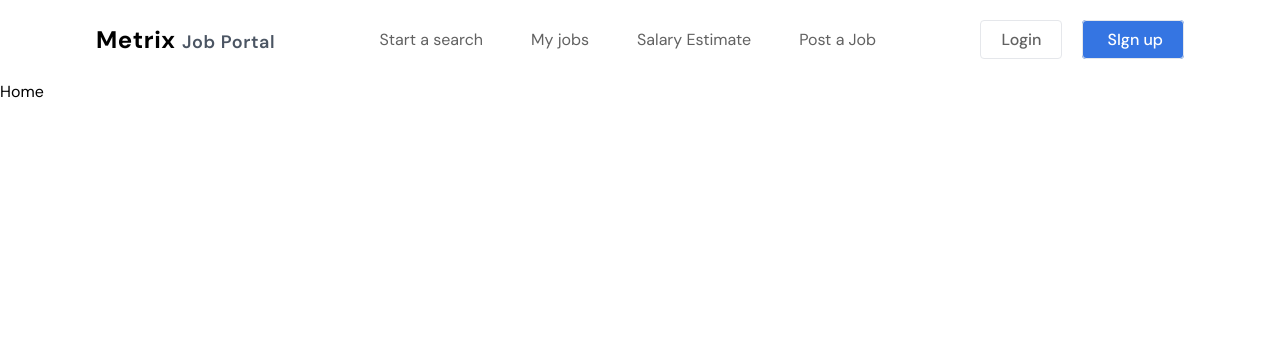
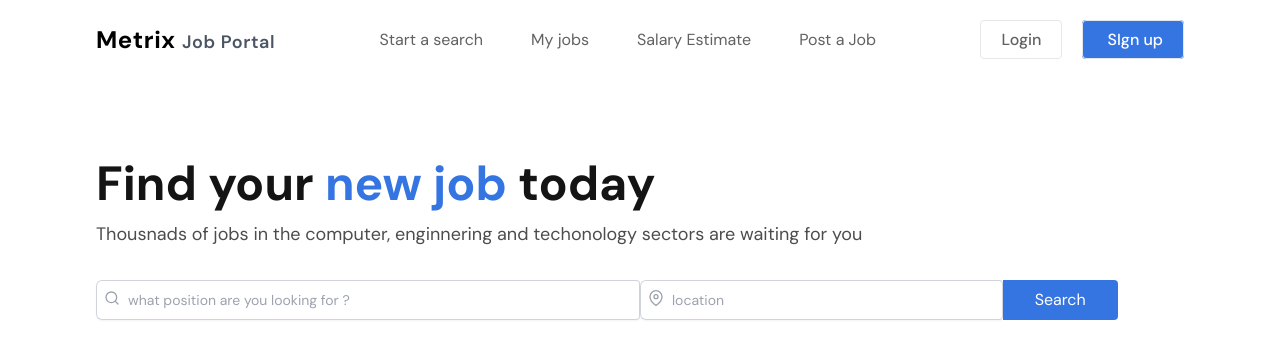
Before and after one commit to PasanSasmika/Job-Portal-MERN, a React (Vite) app in the folder Frontend/: page / in a window 1280 px wide. Shown: the top 358 px of the page. Built offline with nearby package versions, Linux system fonts and the light colour scheme.

Commit message:
Create banner page with input event handling 👍

```diff
--- /dev/null
+++ b/Frontend/src/pages/Banner.jsx
@@ -0,0 +1,37 @@
+import React from 'react'
+import { FiMapPin, FiSearch } from "react-icons/fi";
+
+
+function Banner({query, handleInputChange}) {
+  return (
+    <div className='max-w-screen-2xl container mx-auto xl:px-24 px-4 md:py-20 py-14'>
+        <h1 className='text-5xl font-bold text-primary mb-3'>Find your <span className='text-blue'>new job</span> today</h1>
+       <p className='text-lg text-black/70 mb-8'>Thousnads of jobs in the computer, enginnering and techonology sectors are waiting for you</p>
+
+        <form>
+            <div className='flex justify-start md:flex-row flex-col md:gap-0 gap-4'>
+                <div className='flex md:rounded-s-md rounded shadow-sm ring-1 ring-inset ring-gray-300 focus-within:ring-2
+                focus-within:ring-inset focus-within:ring-indigo-600 md:w-1/2 w-full '>
+                <input type='text' name="title" id='title' placeholder='what position are you looking for ?'
+                className=' block flex-1 border-0 bg-transparent py-1.5 pl-8 text-gray-900 placeholder:text-gray-400 focus:right-0 sm:text-sm sm:leading-6'
+                onChange={handleInputChange} value={query}/>
+                <FiSearch className=' absolute mt-2.5 ml-2 text-gray-400'/>
+
+                </div>
+                <div className='flex md:rounded-s-md rounded shadow-sm ring-1 ring-inset ring-gray-300 focus-within:ring-2
+                focus-within:ring-inset focus-within:ring-indigo-600 md:w-1/3 w-full '>
+                <input type='text' name="title" id='title' placeholder='location'
+                className=' block flex-1 border-0 bg-transparent py-1.5 pl-8 text-gray-900 placeholder:text-gray-400 focus:right-0 sm:text-sm sm:leading-6'
+                 value={""} />
+                <FiMapPin className=' absolute mt-2.5 ml-2 text-gray-400'/>
+
+                </div>
+
+                <button type='submit' className='bg-blue py-2 px-8 text-white md:rounded-s-none rounded '>Search</button>
+            </div>
+        </form>
+    </div>
+  )
+}
+
+export default Banner
--- a/Frontend/src/pages/Home.jsx
+++ b/Frontend/src/pages/Home.jsx
@@ -1,8 +1,16 @@
-import React from 'react'
+import React, { useState } from 'react'
+import Banner from './Banner'
 
 function Home() {
+
+  const [query, setQuery] = useState("");
+  const handleInputChange = (event)=>{
+    setQuery(event.target.value)
+  }
+  console.log(query)
+
   return (
-    <div>Home</div>
+    <Banner query={query} handleInputChange={handleInputChange}/>
   )
 }
 
```
